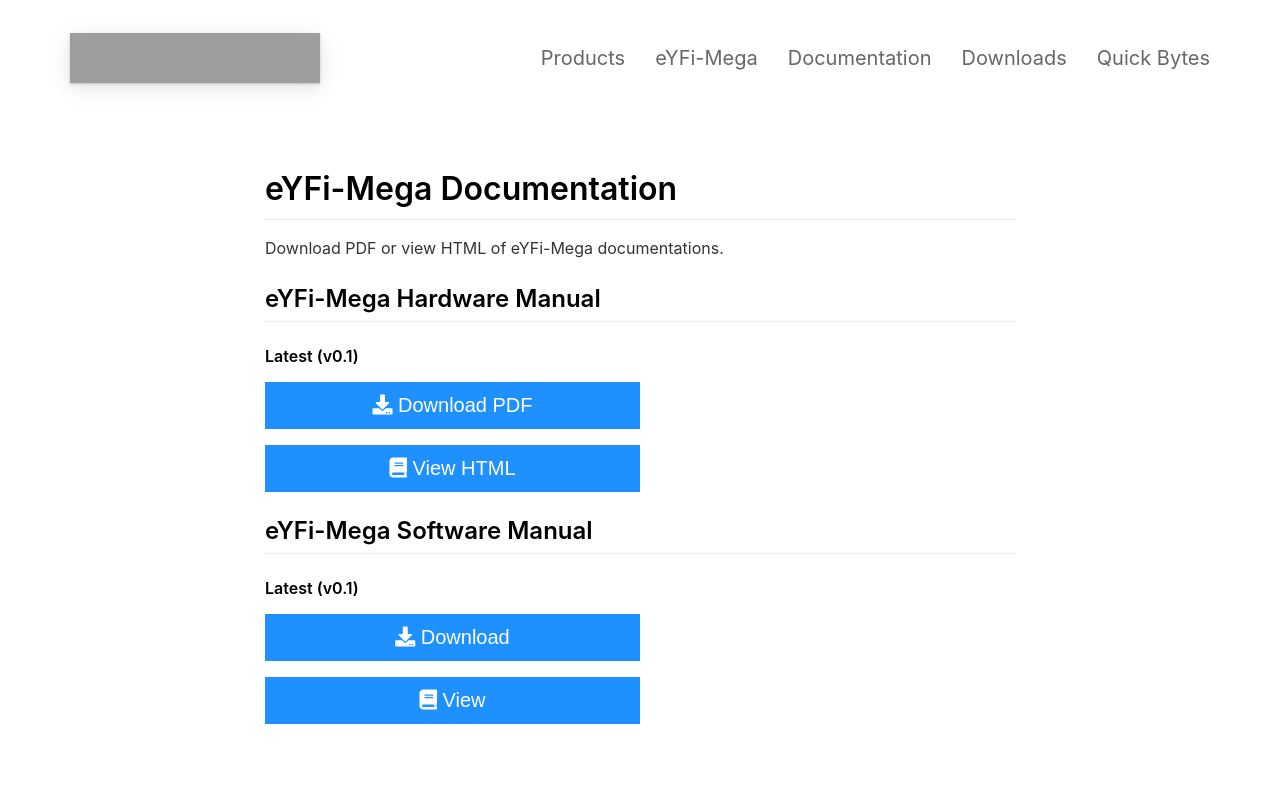
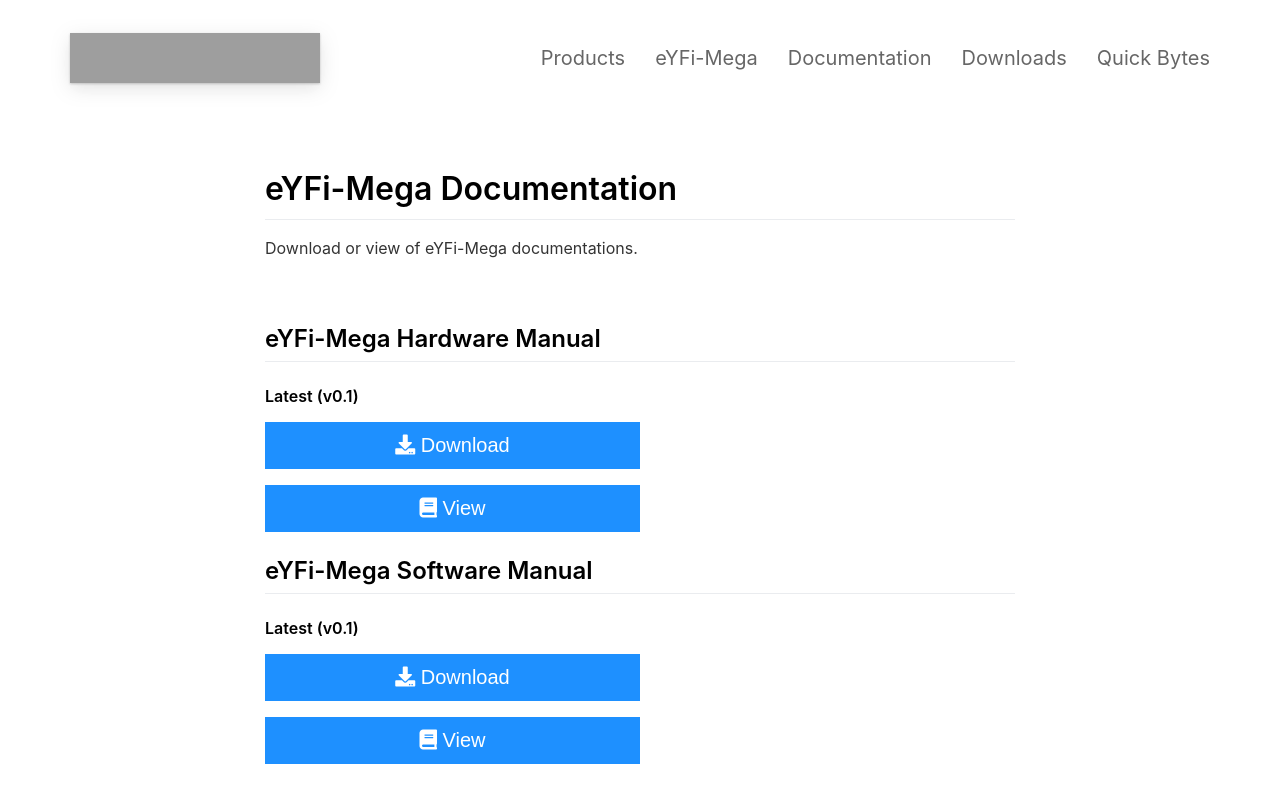
Before and after one commit to eyantra-products/eyfi-mega, a Jekyll site: the page built from _pages/documentation.md, in a window 1280 px wide. Shown: the top 803 px of the page. Built offline with Jekyll 4.4.1, drawn with Linux system fonts in a browser that asks for light colours; nearby versions of some CDN libraries; grey boxes are pictures that could not be loaded.

Commit message:
docs link updated

```diff
--- a/_pages/documentation.md
+++ b/_pages/documentation.md
@@ -23,15 +23,16 @@ include_in_header: true
 
 # eYFi-Mega Documentation
 
-Download PDF or view HTML of eYFi-Mega documentations.
+Download or view of eYFi-Mega documentations.
+
 <br>
 
 ## eYFi-Mega Hardware Manual <a name="hw-man"></a>
 
 #### Latest (v0.1)
-<button class="btn"><i class="fa fa-download"></i> <a href="https://github.com/eyantra/eyfi-mega-atmega2560-bootloader-releases/archive/master.zip" target="_self" style="color: #ffffff">Download PDF</a></button>
+<button class="btn"><i class="fa fa-download"></i> <a href="https://doc-0s-c0-docs.googleusercontent.com/docs/securesc/ha0ro937gcuc7l7deffksulhg5h7mbp1/11todvva22pod3s9rla304dmj5b55g1h/1576245600000/01066791640500494942/*/1QNMjv0bE43icOYabNw0N2ToAuxzWwC4K?e=download" target="_self" style="color: #ffffff">Download</a></button>
 
-<button class="btn"><i class="fa fa-book"></i> <a href="https://docs.google.com/document/d/e/2PACX-1vQz5BFBCDNT5ypJSQuTb2qZa8-k03KmDxBet3bKdA_Lk5Mqp8x49vXogHvXhSXqrilGKVX1WQzRV9_8/pub" target="_self" style="color: #ffffff">View HTML</a></button>
+<button class="btn"><i class="fa fa-book"></i> <a href="https://drive.google.com/file/d/1QNMjv0bE43icOYabNw0N2ToAuxzWwC4K/view" target="_self" style="color: #ffffff">View</a></button>
 
 
 
```
